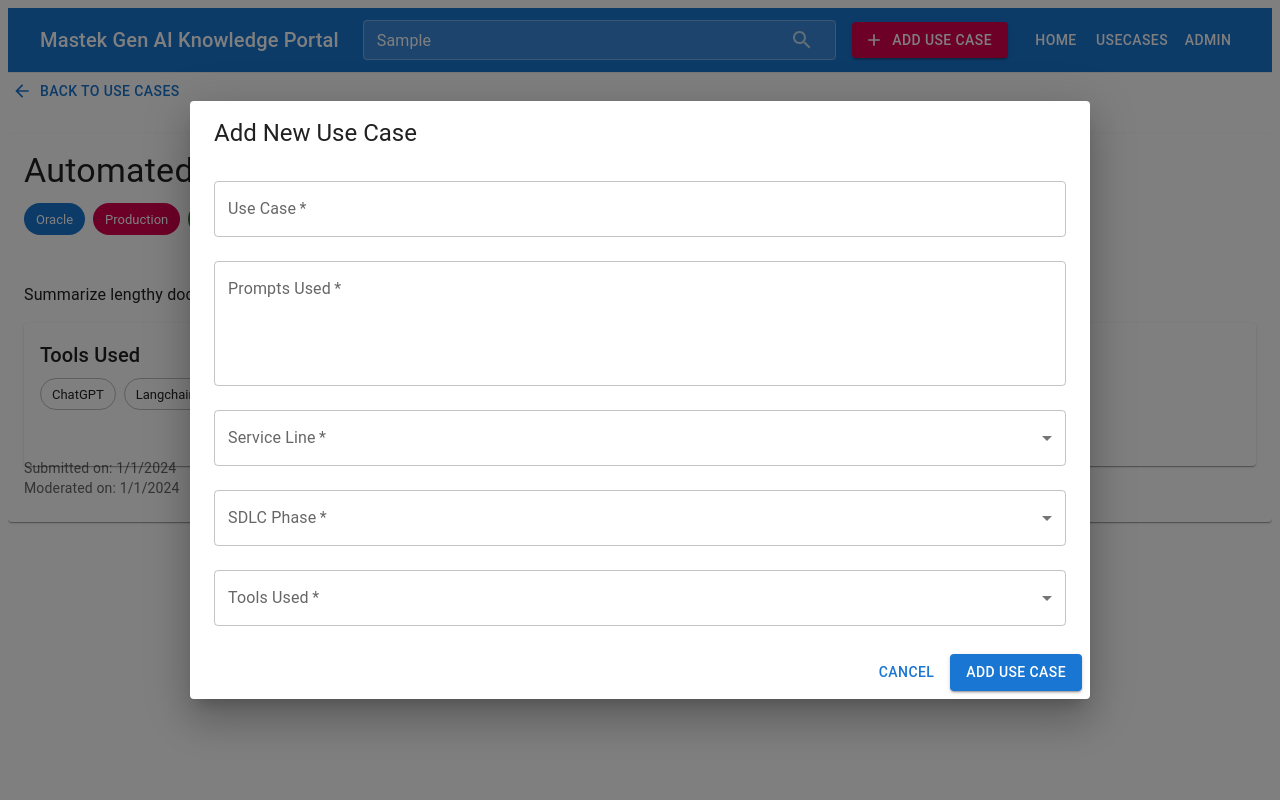
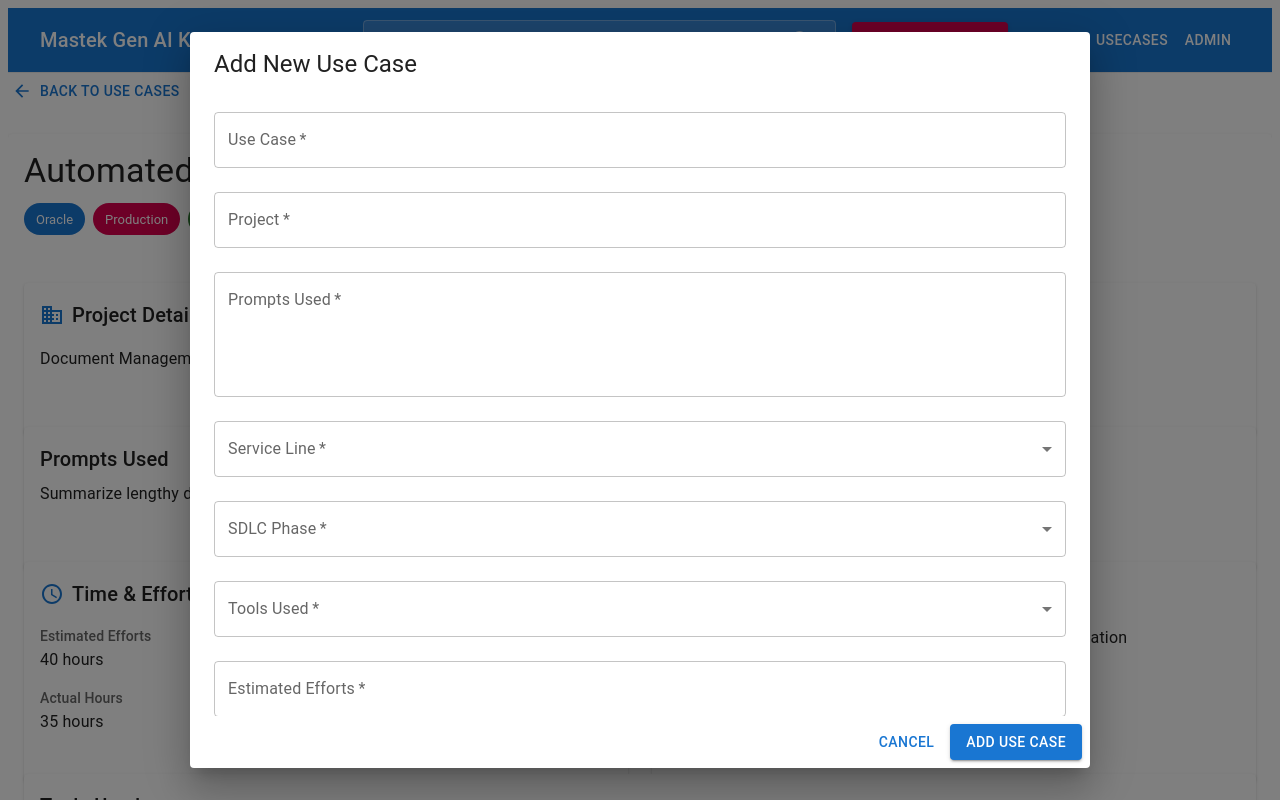
Before and after one commit to girish-mastek/ai-enabler, a React (Create React App) app: page /usecases/1 in a window 1280 px wide. Both pictures are taken after typing "Sample" into the empty fields and a click on the button "ADD USE CASE". Shown: the top 800 px of the page. Built offline with nearby package versions, Linux system fonts and the light colour scheme.

Commit message:
added project, estimated_efforts, actual_hours, comments fields to usecases object

```diff
--- a/src/components/AddUsecaseForm.js
+++ b/src/components/AddUsecaseForm.js
@@ -48,7 +48,11 @@ const AddUsecaseForm = ({ open, onClose, onSubmit }) => {
     prompts_used: '',
     service_line: '',
     sdlc_phase: '',
-    tools_used: []
+    tools_used: [],
+    project: '',
+    estimated_efforts: '',
+    actual_hours: '',
+    comments: ''
   });
 
   const handleChange = (e) => {
@@ -81,7 +85,11 @@ const AddUsecaseForm = ({ open, onClose, onSubmit }) => {
       prompts_used: '',
       service_line: '',
       sdlc_phase: '',
-      tools_used: []
+      tools_used: [],
+      project: '',
+      estimated_efforts: '',
+      actual_hours: '',
+      comments: ''
     });
   };
 
@@ -91,7 +99,11 @@ const AddUsecaseForm = ({ open, onClose, onSubmit }) => {
       prompts_used: '',
       service_line: '',
       sdlc_phase: '',
-      tools_used: []
+      tools_used: [],
+      project: '',
+      estimated_efforts: '',
+      actual_hours: '',
+      comments: ''
     });
     onClose();
   };
@@ -122,6 +134,15 @@ const AddUsecaseForm = ({ open, onClose, onSubmit }) => {
               value={formData.usecase}
               onChange={handleChange}
               autoFocus
+            />
+
+            <TextField
+              required
+              fullWidth
+              label="Project"
+              name="project"
+              value={formData.project}
+              onChange={handleChange}
             />
 
             <TextField
@@ -190,6 +211,37 @@ const AddUsecaseForm = ({ open, onClose, onSubmit }) => {
                 ))}
               </Select>
             </FormControl>
+
+            <TextField
+              required
+              fullWidth
+              label="Estimated Efforts"
+              name="estimated_efforts"
+              value={formData.estimated_efforts}
+              onChange={handleChange}
+              placeholder="e.g., 40 hours"
+            />
+
+            <TextField
+              required
+              fullWidth
+              label="Actual Hours"
+              name="actual_hours"
+              value={formData.actual_hours}
+              onChange={handleChange}
+              placeholder="e.g., 35 hours"
+            />
+
+            <TextField
+              fullWidth
+              label="Comments"
+              name="comments"
+              value={formData.comments}
+              onChange={handleChange}
+              multiline
+              rows={2}
+              placeholder="Add any additional comments or notes"
+            />
           </Stack>
         </Box>
       </DialogContent>
--- a/src/components/UsecaseDetail.js
+++ b/src/components/UsecaseDetail.js
@@ -9,12 +9,16 @@ import {
   Button,
   Grid,
   Paper,
-  Stack
+  Stack,
+  Divider
 } from '@mui/material';
 import ArrowBackIcon from '@mui/icons-material/ArrowBack';
 import CheckCircleIcon from '@mui/icons-material/CheckCircle';
 import CancelIcon from '@mui/icons-material/Cancel';
 import PendingIcon from '@mui/icons-material/Pending';
+import BusinessIcon from '@mui/icons-material/Business';
+import AccessTimeIcon from '@mui/icons-material/AccessTime';
+import CommentIcon from '@mui/icons-material/Comment';
 
 const UsecaseDetail = ({ usecases }) => {
   const { id } = useParams();
@@ -88,11 +92,80 @@ const UsecaseDetail = ({ usecases }) => {
             </Box>
           </Box>
 
+          <Grid container spacing={3}>
+            {/* Project Information */}
+            <Grid item xs={12}>
+              <Paper sx={{ p: 2, height: '100%' }}>
+                <Stack direction="row" alignItems="center" spacing={1} sx={{ mb: 2 }}>
+                  <BusinessIcon color="primary" />
+                  <Typography variant="h6">
+                    Project Details
+                  </Typography>
+                </Stack>
+                <Typography variant="body1" paragraph>
+                  {usecase.project}
+                </Typography>
+              </Paper>
+            </Grid>
+
+            {/* Prompts Used */}
+            <Grid item xs={12}>
+              <Paper sx={{ p: 2, height: '100%' }}>
+                <Typography variant="h6" gutterBottom>
+                  Prompts Used
+                </Typography>
                 <Typography variant="body1" paragraph>
                   {usecase.prompts_used}
                 </Typography>
+              </Paper>
+            </Grid>
 
-          <Grid container spacing={3}>
+            {/* Efforts and Hours */}
+            <Grid item xs={12} md={6}>
+              <Paper sx={{ p: 2, height: '100%' }}>
+                <Stack direction="row" alignItems="center" spacing={1} sx={{ mb: 2 }}>
+                  <AccessTimeIcon color="primary" />
+                  <Typography variant="h6">
+                    Time & Effort
+                  </Typography>
+                </Stack>
+                <Stack spacing={2}>
+                  <Box>
+                    <Typography variant="subtitle2" color="text.secondary">
+                      Estimated Efforts
+                    </Typography>
+                    <Typography variant="body1">
+                      {usecase.estimated_efforts}
+                    </Typography>
+                  </Box>
+                  <Box>
+                    <Typography variant="subtitle2" color="text.secondary">
+                      Actual Hours
+                    </Typography>
+                    <Typography variant="body1">
+                      {usecase.actual_hours}
+                    </Typography>
+                  </Box>
+                </Stack>
+              </Paper>
+            </Grid>
+
+            {/* Comments */}
+            <Grid item xs={12} md={6}>
+              <Paper sx={{ p: 2, height: '100%' }}>
+                <Stack direction="row" alignItems="center" spacing={1} sx={{ mb: 2 }}>
+                  <CommentIcon color="primary" />
+                  <Typography variant="h6">
+                    Comments
+                  </Typography>
+                </Stack>
+                <Typography variant="body1">
+                  {usecase.comments}
+                </Typography>
+              </Paper>
+            </Grid>
+
+            {/* Tools Used */}
             {usecase.tools_used && (
               <Grid item xs={12}>
                 <Paper sx={{ p: 2, height: '100%' }}>
@@ -114,11 +187,14 @@ const UsecaseDetail = ({ usecases }) => {
             )}
           </Grid>
 
+          <Divider sx={{ my: 3 }} />
+
+          {/* Timestamps */}
+          <Stack spacing={1}>
             {usecase.submittedAt && (
               <Typography
                 variant="body2"
                 color="text.secondary"
-              sx={{ mt: 3 }}
               >
                 Submitted on: {new Date(usecase.submittedAt).toLocaleDateString()}
               </Typography>
@@ -131,6 +207,7 @@ const UsecaseDetail = ({ usecases }) => {
                 Moderated on: {new Date(usecase.moderatedAt).toLocaleDateString()}
               </Typography>
             )}
+          </Stack>
         </CardContent>
       </Card>
     </Box>
--- a/src/data/usecases.json
+++ b/src/data/usecases.json
@@ -9,6 +9,10 @@
       "ChatGPT",
       "Langchain"
     ],
+    "project": "Document Management System",
+    "estimated_efforts": "40 hours",
+    "actual_hours": "35 hours",
+    "comments": "Successfully implemented with 98% accuracy in summarization",
     "status": "approved",
     "submittedAt": "2024-01-01T00:00:00.000Z",
     "moderatedAt": "2024-01-01T00:00:00.000Z"
@@ -23,6 +27,10 @@
       "ChatGPT",
       "Microsoft Copilot"
     ],
+    "project": "Customer Service Enhancement",
+    "estimated_efforts": "60 hours",
+    "actual_hours": "65 hours",
+    "comments": "Integrated with existing CRM system, handling 70% of basic queries",
     "status": "approved",
     "submittedAt": "2024-01-01T00:00:00.000Z",
     "moderatedAt": "2024-01-01T00:00:00.000Z"
@@ -37,6 +45,10 @@
       "Github Copilot",
       "Langchain"
     ],
+    "project": "Financial Security Enhancement",
+    "estimated_efforts": "80 hours",
+    "actual_hours": "85 hours",
+    "comments": "Reduced false positives by 40% compared to previous system",
     "status": "approved",
     "submittedAt": "2024-01-01T00:00:00.000Z",
     "moderatedAt": "2024-01-01T00:00:00.000Z"
@@ -51,6 +63,10 @@
       "ChatGPT",
       "Streamlit"
     ],
+    "project": "E-commerce Personalization",
+    "estimated_efforts": "50 hours",
+    "actual_hours": "45 hours",
+    "comments": "Increased conversion rate by 25% in initial testing",
     "status": "approved",
     "submittedAt": "2024-01-01T00:00:00.000Z",
     "moderatedAt": "2024-01-01T00:00:00.000Z"
@@ -65,6 +81,10 @@
       "Microsoft Copilot",
       "Langchain"
     ],
+    "project": "Equipment Maintenance Optimization",
+    "estimated_efforts": "70 hours",
+    "actual_hours": "75 hours",
+    "comments": "Reduced unexpected downtime by 60% in pilot phase",
     "status": "approved",
     "submittedAt": "2024-01-01T00:00:00.000Z",
     "moderatedAt": "2024-01-01T00:00:00.000Z"
@@ -79,6 +99,10 @@
       "ChatGPT",
       "Github Copilot"
     ],
+    "project": "Marketing Automation",
+    "estimated_efforts": "45 hours",
+    "actual_hours": "40 hours",
+    "comments": "Improved content creation efficiency by 3x",
     "status": "approved",
     "submittedAt": "2024-01-01T00:00:00.000Z",
     "moderatedAt": "2024-01-01T00:00:00.000Z"
@@ -89,6 +113,14 @@
     "prompts_used": "Automate code review process using AI to identify potential bugs, security vulnerabilities, and suggest code improvements. Integrates with version control systems to provide real-time feedback during pull requests.",
     "service_line": "Data",
     "sdlc_phase": "Development",
+    "tools_used": [
+      "Github Copilot",
+      "ChatGPT"
+    ],
+    "project": "Development Workflow Automation",
+    "estimated_efforts": "90 hours",
+    "actual_hours": "95 hours",
+    "comments": "Currently in beta testing with development team",
     "status": "pending",
     "submittedAt": "2024-01-15T12:00:00.000Z"
   }
--- a/src/pages/AdminPage.js
+++ b/src/pages/AdminPage.js
@@ -1,4 +1,4 @@
-import React, { useState, useEffect } from 'react';
+import React, { useState } from 'react';
 import {
   Box,
   Container,
@@ -28,11 +28,6 @@ const AdminPage = ({ usecases, onApprove, onReject }) => {
   const [activeTab, setActiveTab] = useState(0);
   const [alert, setAlert] = useState(null);
 
-  // Debug log to check incoming data
-  useEffect(() => {
-    console.log('Usecases in AdminPage:', usecases);
-  }, [usecases]);
-
   const pendingUsecases = usecases.filter(usecase => usecase.status === 'pending');
   const approvedUsecases = usecases.filter(usecase => usecase.status === 'approved');
   const rejectedUsecases = usecases.filter(usecase => usecase.status === 'rejected');
@@ -57,68 +52,61 @@ const AdminPage = ({ usecases, onApprove, onReject }) => {
     if (text && text.length > maxLength) {
       return text.substring(0, maxLength) + '...';
     }
-    return text || ''; // Return empty string if text is undefined
+    return text || '';
   };
 
-  const UseCaseTable = ({ usecases, showModeration = false }) => {
-    // Debug log to check data at table level
-    console.log('Usecases in table:', usecases);
-
-    return (
+  const UseCaseTable = ({ usecases, showModeration = false }) => (
     <TableContainer component={Paper}>
       <Table>
         <TableHead>
           <TableRow>
             <TableCell>ID</TableCell>
             <TableCell>Use Case</TableCell>
-              <TableCell>Prompts Used</TableCell>
+            <TableCell>Project</TableCell>
             <TableCell>Service Line</TableCell>
             <TableCell>SDLC Phase</TableCell>
+            <TableCell>Estimated Efforts</TableCell>
+            <TableCell>Actual Hours</TableCell>
             <TableCell>Tools</TableCell>
+            <TableCell>Comments</TableCell>
             <TableCell>Submitted At</TableCell>
             <TableCell align="right">Actions</TableCell>
           </TableRow>
         </TableHead>
         <TableBody>
-            {usecases.map((usecase) => {
-              // Debug log for each usecase
-              console.log('Processing usecase:', usecase);
-
-              return (
+          {usecases.map((usecase) => (
             <TableRow key={usecase.id}>
               <TableCell>{usecase.id}</TableCell>
               <TableCell>
                 <Tooltip title={usecase.usecase || ''}>
                   <Typography variant="body2">
-                        {truncateText(usecase.usecase)}
+                    {truncateText(usecase.usecase, 30)}
                   </Typography>
                 </Tooltip>
               </TableCell>
               <TableCell>
-                    <Tooltip title={usecase.prompts_used || ''}>
+                <Tooltip title={usecase.project || ''}>
                   <Typography variant="body2">
-                        {truncateText(usecase.prompts_used)}
+                    {truncateText(usecase.project, 30)}
                   </Typography>
                 </Tooltip>
               </TableCell>
               <TableCell>
-                    {usecase.service_line && (
                 <Chip
                   label={usecase.service_line}
                   size="small"
                   color="primary"
                 />
-                    )}
               </TableCell>
               <TableCell>
-                    {usecase.sdlc_phase && (
                 <Chip
                   label={usecase.sdlc_phase}
                   size="small"
                   color="secondary"
                 />
-                    )}
               </TableCell>
+              <TableCell>{usecase.estimated_efforts}</TableCell>
+              <TableCell>{usecase.actual_hours}</TableCell>
               <TableCell>
                 <Stack direction="row" spacing={1} flexWrap="wrap">
                   {usecase.tools_used?.map((tool, index) => (
@@ -133,7 +121,14 @@ const AdminPage = ({ usecases, onApprove, onReject }) => {
                 </Stack>
               </TableCell>
               <TableCell>
-                    {usecase.submittedAt && new Date(usecase.submittedAt).toLocaleDateString()}
+                <Tooltip title={usecase.comments || ''}>
+                  <Typography variant="body2">
+                    {truncateText(usecase.comments, 30)}
+                  </Typography>
+                </Tooltip>
+              </TableCell>
+              <TableCell>
+                {new Date(usecase.submittedAt).toLocaleDateString()}
               </TableCell>
               <TableCell align="right">
                 <Stack direction="row" spacing={1} justifyContent="flex-end">
@@ -170,13 +165,11 @@ const AdminPage = ({ usecases, onApprove, onReject }) => {
                 </Stack>
               </TableCell>
             </TableRow>
-              );
-            })}
+          ))}
         </TableBody>
       </Table>
     </TableContainer>
   );
-  };
 
   return (
     <Container>
```
Lines whose indentation alone changed are shown as unchanged.
